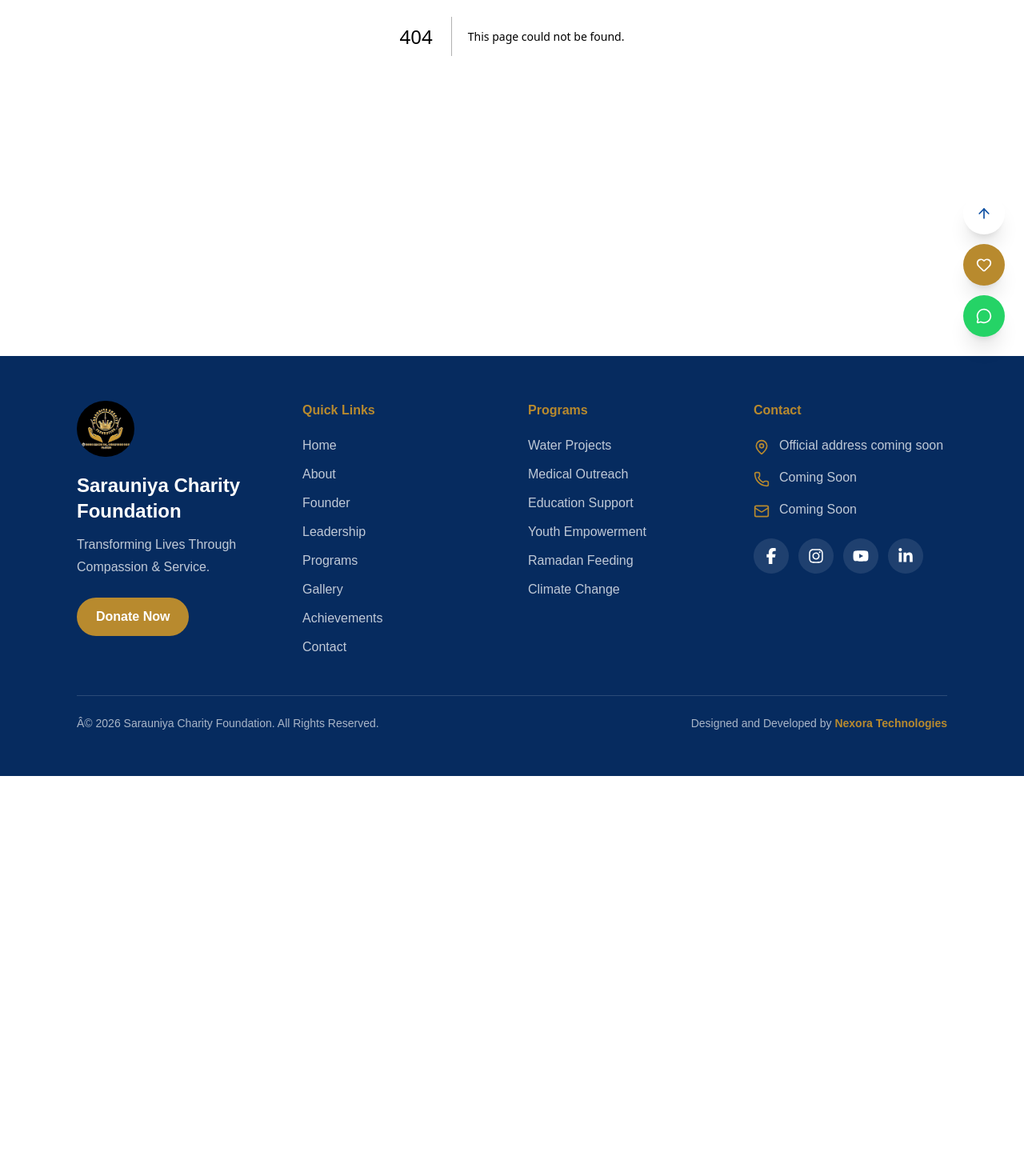
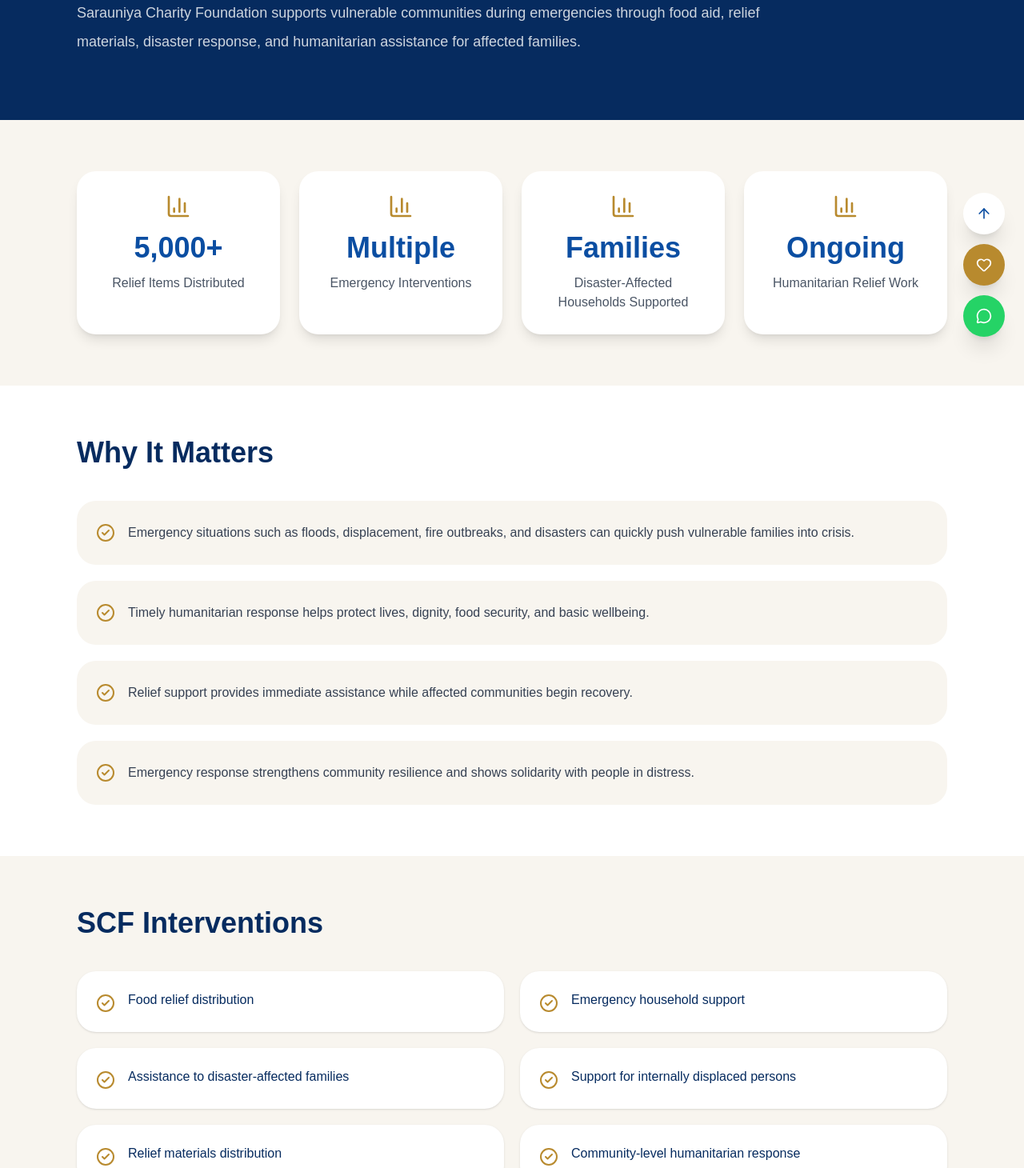
Before and after one commit to YUSUFUMARWALI/sarauniya-foundation, a Next.js app: page /programs/emergency-response in a window 1280 px wide. Before the commit this address had no page. Shown: the part 355-1815 px from the top of the page at 80% size. Before the commit the page ends 1325 px from the top, so only its background shows below. Built offline with nearby package versions, Linux system fonts and the light colour scheme.

Commit message:
Add emergency response program page

```diff
--- /dev/null
+++ b/app/programs/emergency-response/page.tsx
@@ -0,0 +1,6 @@
+import ProgramPage from "@/components/programs/ProgramPage";
+import { emergencyProgram } from "@/data/emergency";
+
+export default function EmergencyResponsePage() {
+  return <ProgramPage program={emergencyProgram} />;
+}
--- /dev/null
+++ b/data/emergency.ts
@@ -0,0 +1,41 @@
+export const emergencyProgram = {
+  title: "Emergency Response",
+  subtitle: "Responding with Relief When Communities Need Help Most",
+  description:
+    "Sarauniya Charity Foundation supports vulnerable communities during emergencies through food aid, relief materials, disaster response, and humanitarian assistance for affected families.",
+
+  reportHref: "",
+
+  sdgs: ["SDG 1", "SDG 2", "SDG 3", "SDG 10", "SDG 11", "SDG 17"],
+
+  stats: [
+    ["5,000+", "Relief Items Distributed"],
+    ["Multiple", "Emergency Interventions"],
+    ["Families", "Disaster-Affected Households Supported"],
+    ["Ongoing", "Humanitarian Relief Work"],
+  ],
+
+  whyItMatters: [
+    "Emergency situations such as floods, displacement, fire outbreaks, and disasters can quickly push vulnerable families into crisis.",
+    "Timely humanitarian response helps protect lives, dignity, food security, and basic wellbeing.",
+    "Relief support provides immediate assistance while affected communities begin recovery.",
+    "Emergency response strengthens community resilience and shows solidarity with people in distress.",
+  ],
+
+  interventions: [
+    "Food relief distribution",
+    "Emergency household support",
+    "Assistance to disaster-affected families",
+    "Support for internally displaced persons",
+    "Relief materials distribution",
+    "Community-level humanitarian response",
+    "Collaboration with local leaders and stakeholders",
+  ],
+
+  impact: [
+    "Immediate support for affected households",
+    "Reduced hardship during crisis periods",
+    "Improved access to food and basic relief items",
+    "Strengthened community recovery and resilience",
+  ],
+};
```
